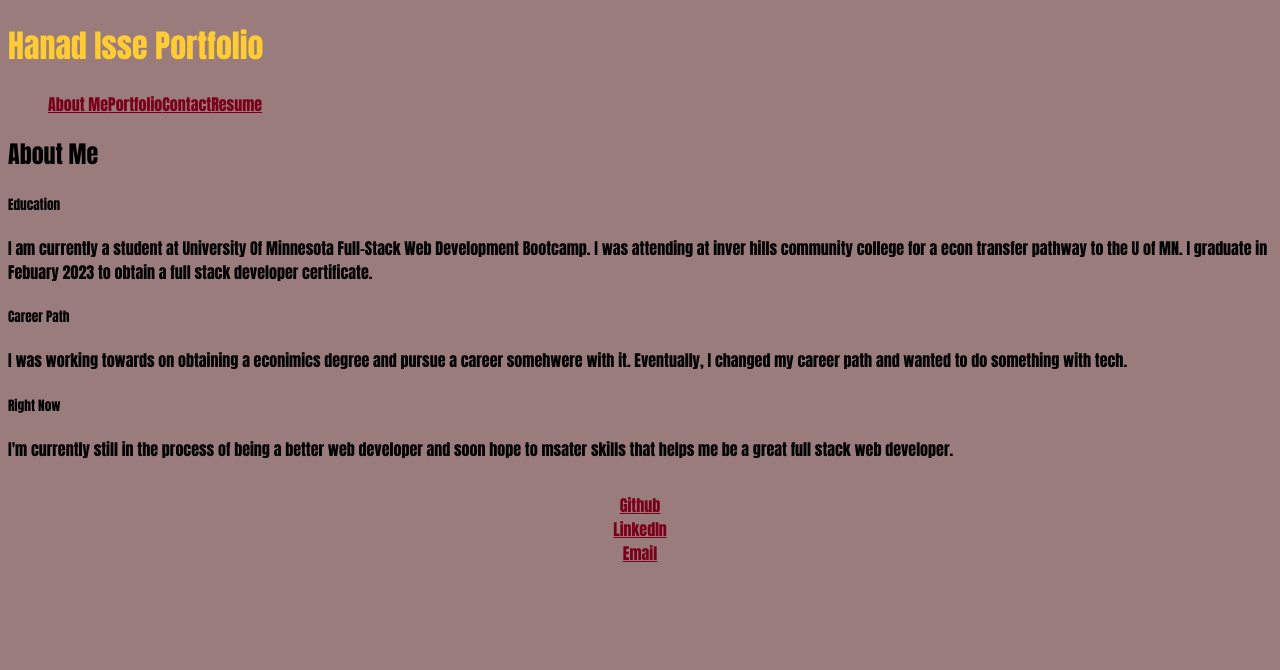
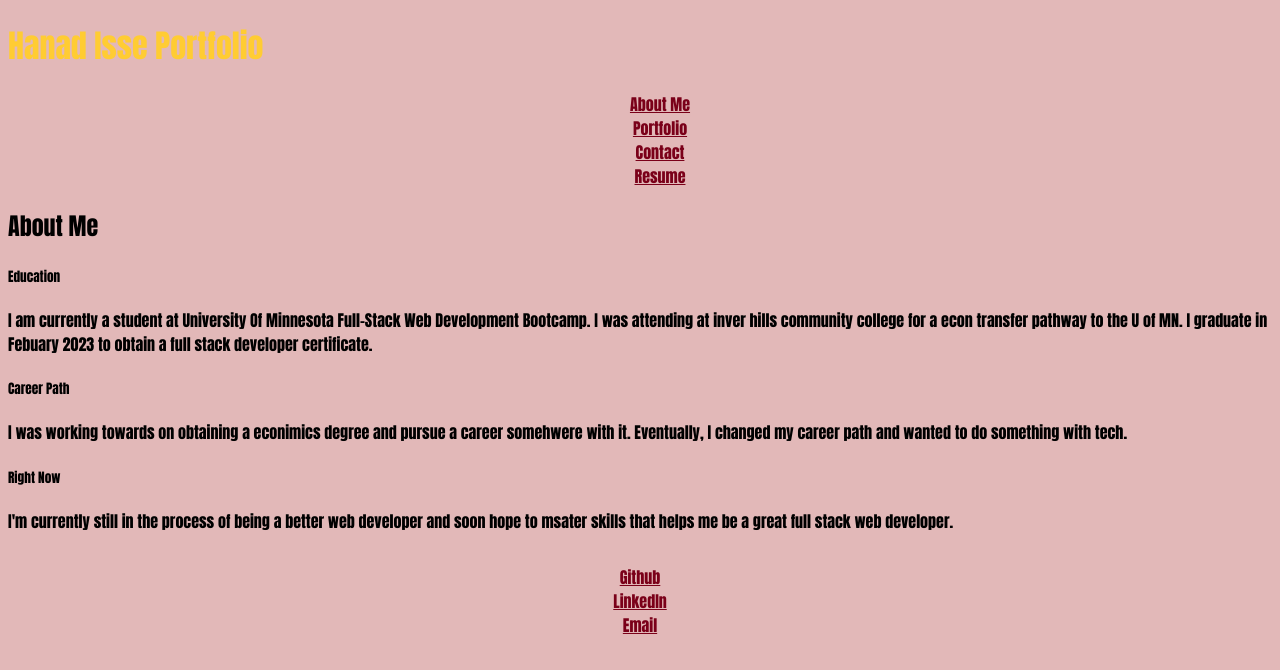
Before and after one commit to Hanadisse/react-portfolio, a React (Create React App) app: page / in a window 1280 px wide. Shown: the top 670 px of the page. Built offline with nearby package versions, Linux system fonts and the light colour scheme.

Commit message:
took class names out and changed background

```diff
--- a/src/components/pages/AboutMe.js
+++ b/src/components/pages/AboutMe.js
@@ -1,44 +1,37 @@
-
-import React from 'react';
-
+import React from "react";
 
 export default function AboutMe() {
   return (
     <div>
-      <div className='homePg-header' >
+      <div>
+        <h2>About Me</h2>
+      </div>
 
-        <h2 >About Me</h2>
+      <h5>Education</h5>
+      <p>
+        I am currently a student at University Of Minnesota Full-Stack Web
+        Development Bootcamp. I was attending at inver hills community college
+        for a econ transfer pathway to the U of MN. I graduate in Febuary 2023
+        to obtain a full stack developer certificate.
+      </p>
+
+      <div>
+        <h5>Career Path</h5>
+        <p>
+          {" "}
+          I was working towards on obtaining a econimics degree and pursue a
+          career somehwere with it. Eventually, I changed my career path and
+          wanted to do something with tech.{" "}
+        </p>
       </div>
-      <div className="container">
-      <div className="card col imgCard" >
-          <div className="card-img">
-            <div className='meImgContainer'>
-
-            </div>
-          </div>
-        </div>
-        <div className="card col" >
-          <div className="card-body">
-            <h5 className="card-title">Education</h5>
-            <p className="card-text">I am currently a student at University Of Minnesota Full-Stack Web Development Bootcamp. I was attending at inver hills community college for a econ transfer pathway to the U of MN. I graduate in Febuary 2023 to obtain a full stack developer certificate.</p>
-            <div className='imgContainer'>
-
-            </div>
-          </div>
-        </div>
-        <div className="card col">
-          <div className="card-body">
-            <h5 className="card-title">Career Path</h5>
-            <p className="card-text"> I was working towards on obtaining a econimics degree and pursue a career somehwere with it. Eventually, I changed my career path and wanted to do something with tech. </p>
-          </div>
-        </div>
-        <div className="card col">
-          <div className="card-body">
-            <h5 className="card-title">Right Now</h5>
-            <p className="card-text"> I'm currently still in the process of being a better web developer and soon hope to msater skills that helps me be a great full stack web developer.
-           </p>
-          </div>
-        </div>
+      <div>
+        <h5>Right Now</h5>
+        <p>
+          {" "}
+          I'm currently still in the process of being a better web developer and
+          soon hope to msater skills that helps me be a great full stack web
+          developer.
+        </p>
       </div>
     </div>
   );
--- a/src/components/pages/Portfolio.js
+++ b/src/components/pages/Portfolio.js
@@ -4,81 +4,67 @@ export default function Portfolio() {
   return (
     <div>
       <div>
-        <div>
-          <div>
         <a
           href="https://hanadisse.github.io/Password-Generator/"
           className="link"
         ></a>
-            <p className="caption">Password Generator</p>
+        <p>Password Generator</p>
         <a href="https://github.com/Hanadisse/Password-Generator">
-              <button className="project-code-btn">Click me</button>
+          <button>Click me</button>
         </a>
       </div>
-        </div>
+
       <div>
-          <div>
-            <a
-              href="https://hanadisse.github.io/Portfolio-1/"
-              className="link"
-            ></a>
-            <p className="caption">First Portfolio</p>
+        <a href="https://hanadisse.github.io/Portfolio-1/" className="link"></a>
+        <p>First Portfolio</p>
         <a href="https://github.com/Hanadisse/Portfolio-1">
-              <button className="project-code-btn">Click me</button>
+          <button>Click me</button>
         </a>
       </div>
-        </div>
-      </div>
-      <div>
-        <div>
+
       <div>
         <a
           href="https://hanadisse.github.io/java-code-quiz/"
           className="link"
         ></a>
-            <p className="caption2">Java Code Quiz</p>
+        <p>Java Code Quiz</p>
         <a href="https://github.com/Hanadisse/java-code-quiz">
-              <button className="project-code-btn2">Click me</button>
+          <button>Click me</button>
         </a>
       </div>
-        </div>
-        <div>
+
       <div>
         <a
           href="https://serene-taiga-18669.herokuapp.com/"
           className="link"
         ></a>
-            <p className="caption2">Food Tracker</p>
+        <p>Food Tracker</p>
         <a href="https://github.com/kipschetnan/Food-Tracker">
-              <button className="project-code-btn2">Click me</button>
+          <button>Click me</button>
         </a>
       </div>
-        </div>
-      </div>
-      <div>
-        <div>
+
       <div>
         <a
           href="https://deshawnwilliams94.github.io/Park-it/"
           className="link"
         ></a>
-            <p className="caption2">Park it</p>
+        <p>Park it</p>
         <a href="https://github.com/deshawnwilliams94/Park-it">
-              <button className="project-code-btn2">Click me</button>
+          <button>Click me</button>
         </a>
       </div>
-        </div>
+
       <div>
         <div>
           <a
             href="https://hanadisse.github.io/City-weather-api/"
             className="link"
           ></a>
-            <p className="caption2">Weather Api</p>
+          <p>Weather Api</p>
           <a href="https://github.com/Hanadisse/City-weather-api">
-              <button className="project-code-btn2">Click me</button>
+            <button>Click me</button>
           </a>
-          </div>
         </div>
       </div>
     </div>
--- a/src/style.css
+++ b/src/style.css
@@ -1,5 +1,5 @@
 * {
-    background-color: #9b7c7c;
+    background-color: #e2b8b8;
     --main: #000000;
     --second: #7A0019;
     --third: #FFCC33;
@@ -23,7 +23,8 @@ a {
 }
 
 .nav-tabs li {
-    display: inline;
+    display: flex;
+    justify-content: space-around;
 }
 
 
```
Also changed, not shown: tailwind.config.js (deleted, +0 -8 lines), 1 other file (tests, documents, lock files or other folders). Lines whose indentation alone changed are shown as unchanged.
